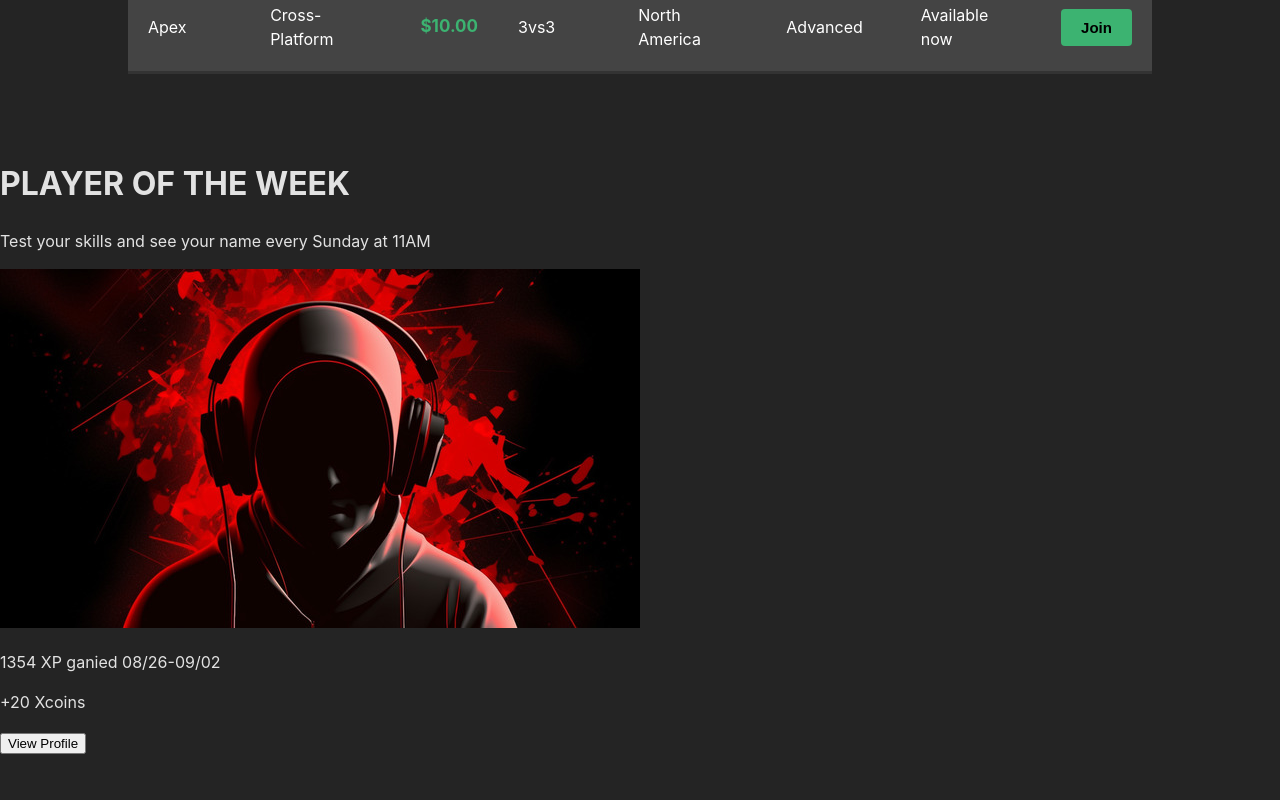
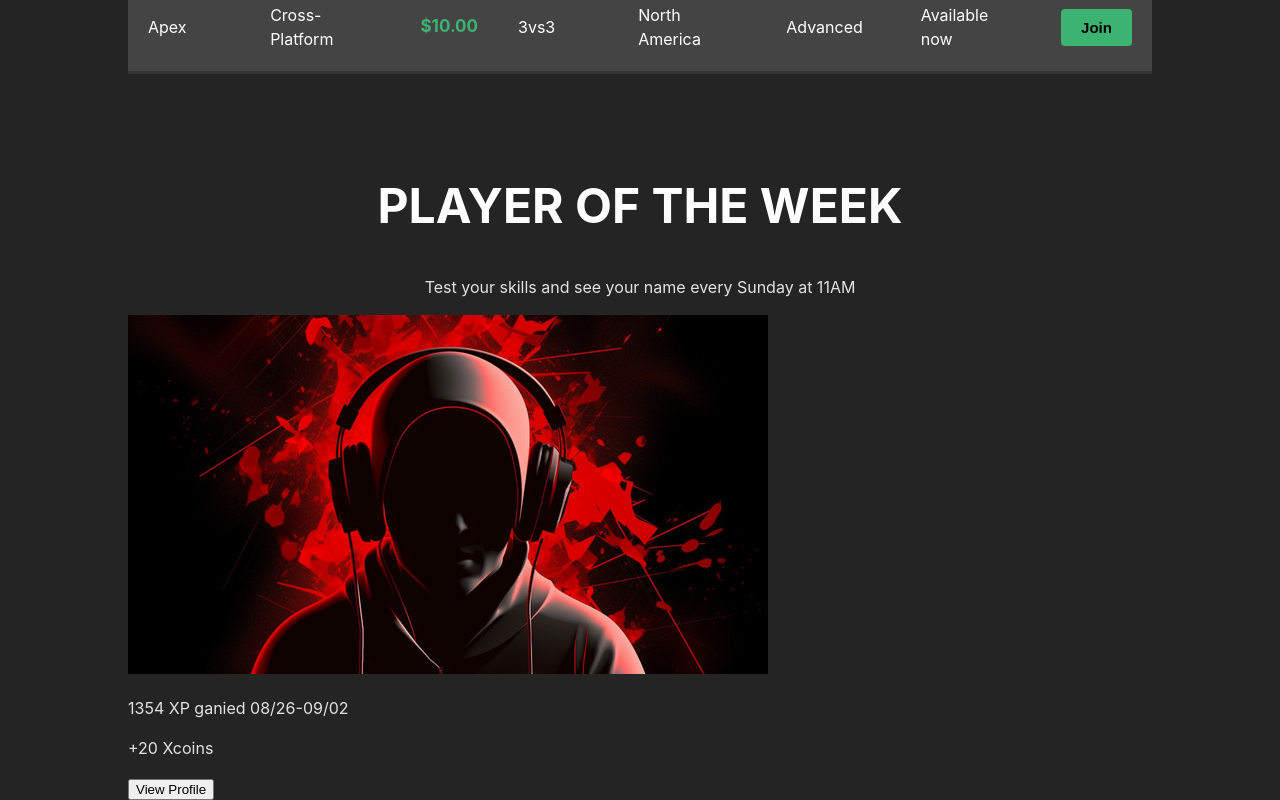
Before and after one commit to FaridYoucef/Gaming-Page, a React (Vite) app: page / in a window 1280 px wide. Shown: the part 2945-3745 px from the top of the page. Before the commit the page ends 3699 px from the top, so only its background shows below. Built offline with nearby package versions, Linux system fonts and the light colour scheme.

Commit message:
-Creating PlatyerPrise.css -s#Styling the player container -Styling the title

```diff
--- a/src/components/PlayersPrise.jsx
+++ b/src/components/PlayersPrise.jsx
@@ -1,10 +1,13 @@
 import React from "react";
+import "./styles/playerPrise.css";
 
 function PlayersPrise() {
   return (
     <div className="player-container">
-      <h1>PLAYER OF THE WEEK</h1>
-      <p>Test your skills and see your name every Sunday at 11AM</p>
+      <div className="player-title">
+        <h1>PLAYER OF THE WEEK</h1>
+        <p>Test your skills and see your name every Sunday at 11AM</p>
+      </div>
 
       <div className="payerCard-container">
         <div className="palyer-card">
--- /dev/null
+++ b/src/components/styles/playerPrise.css
@@ -0,0 +1,12 @@
+.player-container {
+    max-width: 80%;
+    margin: auto;
+}
+.player-title {
+    text-align: center;
+}
+
+.player-title h1 {
+    font-size: 3rem;
+    color: white;
+}
```
